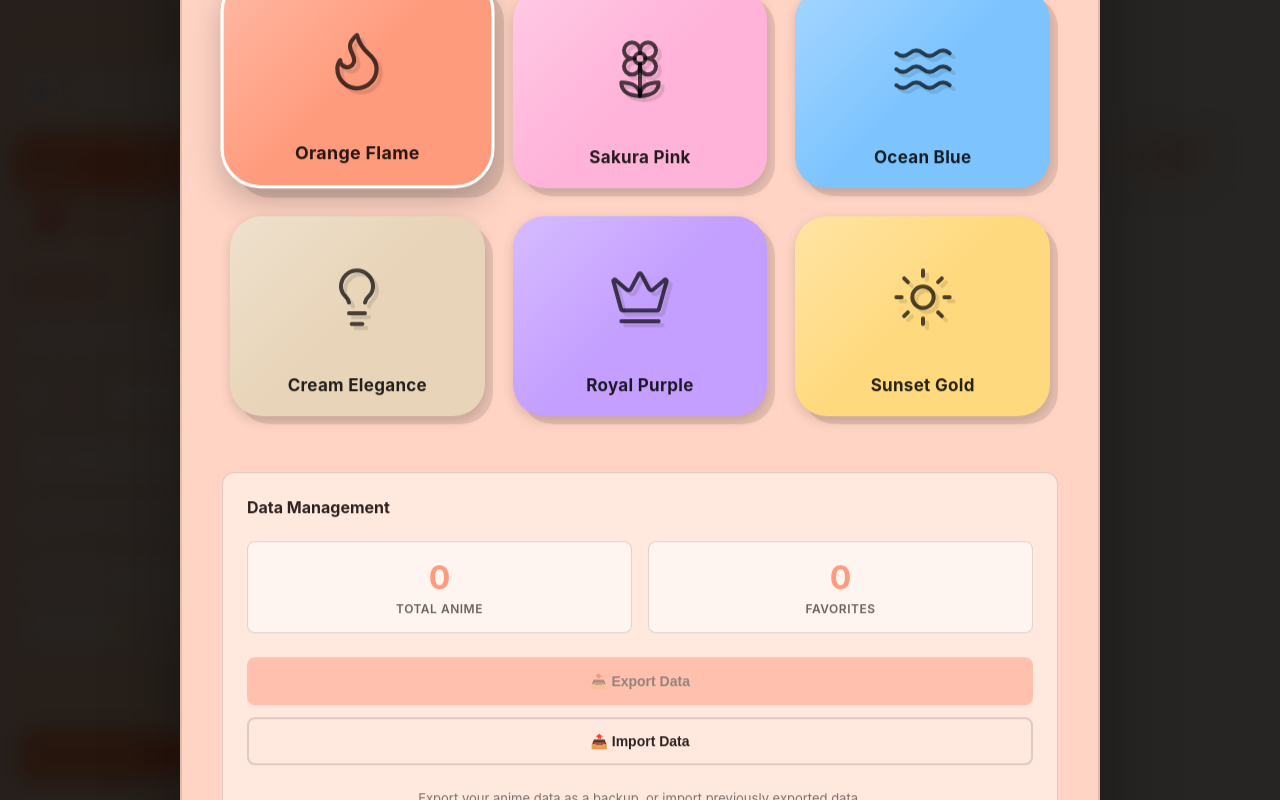
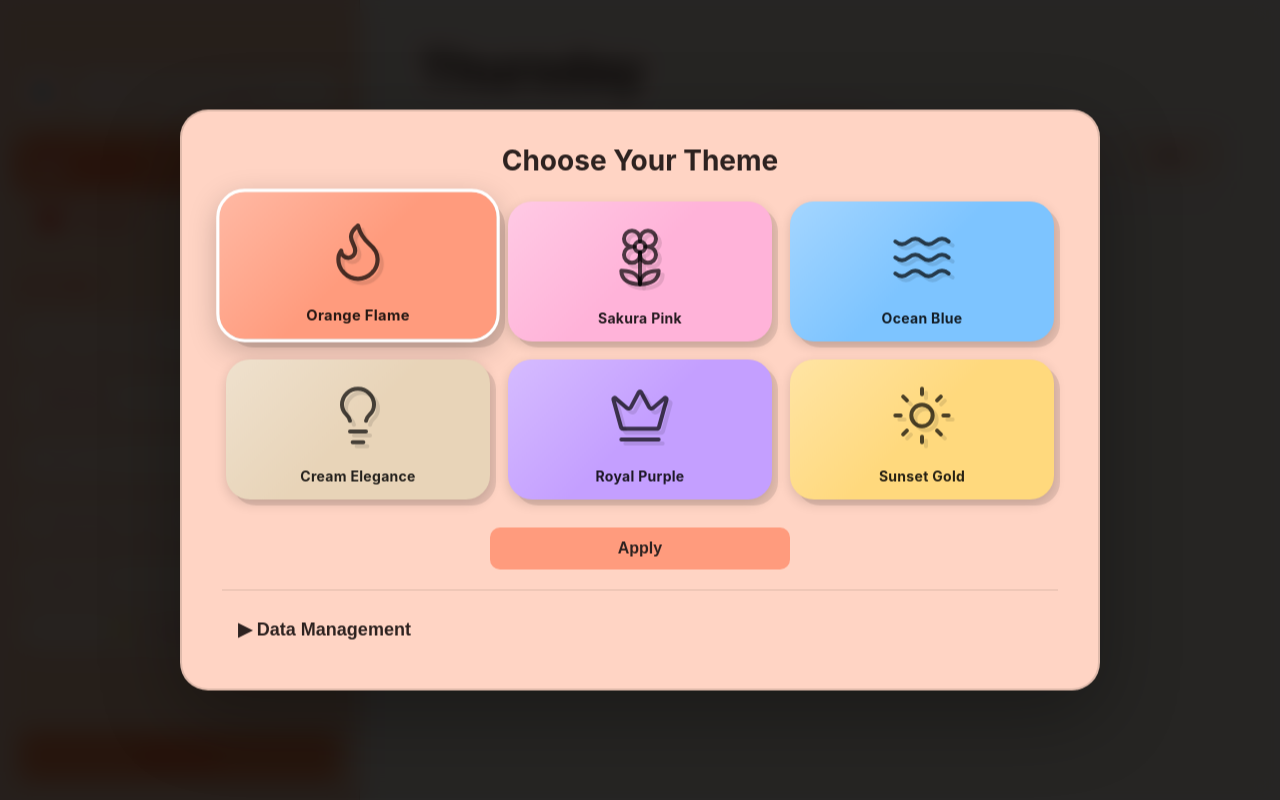
Before and after one commit to Manuel-Mezzanotte/AnimeWeek-2.0, a React (Vite) app: page / in a window 1280 px wide. Both pictures are taken after a click on the button "⚙️". Built offline with nearby package versions, Linux system fonts and the light colour scheme.

Commit message:
feat: implement Data Manager accordion in SettingsModal and update styles for improved layout

```diff
--- a/src/components/SettingsModal.tsx
+++ b/src/components/SettingsModal.tsx
@@ -23,6 +23,7 @@ const SettingsModal: React.FC<SettingsModalProps> = ({
   const { currentTheme, setTheme } = useTheme()
   const [selectedThemeId, setSelectedThemeId] = useState(currentTheme.id)
   const [isAnimating, setIsAnimating] = useState(false)
+  const [isDataManagementOpen, setIsDataManagementOpen] = useState(false)
 
   const handleApply = () => {
     if (selectedThemeId !== currentTheme.id) {
@@ -74,17 +75,6 @@ const SettingsModal: React.FC<SettingsModalProps> = ({
               ))}
             </div>
 
-            {/* Data Manager */}
-            {onImportData && (
-              <DataManager
-                animeList={animeList}
-                onImport={(data) => {
-                  onImportData(data)
-                  onClose()
-                }}
-              />
-            )}
-
             {/* Apply Button */}
             <button
               className={styles.applyButton}
@@ -93,6 +83,32 @@ const SettingsModal: React.FC<SettingsModalProps> = ({
             >
               {isAnimating ? 'Applying...' : 'Apply'}
             </button>
+
+            {/* Data Manager Accordion */}
+            {onImportData && (
+              <div className={styles.dataManagerSection}>
+                <button
+                  className={styles.accordionHeader}
+                  onClick={() => setIsDataManagementOpen(!isDataManagementOpen)}
+                >
+                  <span className={styles.accordionTitle}>
+                    {isDataManagementOpen ? '▼' : '▶'} Data Management
+                  </span>
+                </button>
+
+                {isDataManagementOpen && (
+                  <div className={styles.accordionContent}>
+                    <DataManager
+                      animeList={animeList}
+                      onImport={(data) => {
+                        onImportData(data)
+                        onClose()
+                      }}
+                    />
+                  </div>
+                )}
+              </div>
+            )}
           </motion.div>
 
           {/* Color Wave Animation Overlay */}
--- a/src/styles/DataManager.module.css
+++ b/src/styles/DataManager.module.css
@@ -1,15 +1,15 @@
 .dataManager {
   display: flex;
   flex-direction: column;
-  gap: 24px;
-  padding: 24px;
+  gap: 12px;
+  padding: 16px;
   background-color: var(--color-hover);
   border-radius: 12px;
   border: 1px solid var(--color-border);
 }
 
 .title {
-  font-size: 16px;
+  font-size: 14px;
   font-weight: 700;
   color: var(--color-text-main);
   margin: 0;
@@ -18,28 +18,28 @@
 .stats {
   display: grid;
   grid-template-columns: 1fr 1fr;
-  gap: 16px;
+  gap: 10px;
 }
 
 .statItem {
   display: flex;
   flex-direction: column;
   align-items: center;
-  padding: 16px;
+  padding: 10px;
   background-color: var(--color-bg);
   border-radius: 8px;
   border: 1px solid var(--color-border);
 }
 
 .statValue {
-  font-size: 32px;
+  font-size: 20px;
   font-weight: 700;
   color: var(--color-primary);
-  margin-bottom: 4px;
+  margin-bottom: 2px;
 }
 
 .statLabel {
-  font-size: 12px;
+  font-size: 10px;
   font-weight: 600;
   color: var(--color-text-main);
   opacity: 0.7;
@@ -50,14 +50,14 @@
 .actions {
   display: flex;
   flex-direction: column;
-  gap: 12px;
+  gap: 8px;
 }
 
 .exportButton,
 .importButton {
-  padding: 14px 20px;
+  padding: 10px 16px;
   border-radius: 8px;
-  font-size: 14px;
+  font-size: 13px;
   font-weight: 600;
   cursor: pointer;
   transition: var(--transition-fast);
@@ -65,7 +65,7 @@
   display: flex;
   align-items: center;
   justify-content: center;
-  gap: 8px;
+  gap: 6px;
 }
 
 .exportButton {
--- a/src/styles/SettingsModal.module.css
+++ b/src/styles/SettingsModal.module.css
@@ -35,19 +35,19 @@
 }
 
 .title {
-  font-size: 32px;
+  font-size: 28px;
   font-weight: 700;
   color: var(--color-text-main);
-  margin-bottom: 32px;
+  margin-bottom: 20px;
   text-align: center;
 }
 
 .themesGrid {
   display: grid;
   grid-template-columns: repeat(3, 1fr);
-  gap: 28px;
-  margin-bottom: 48px;
-  padding: 8px;
+  gap: 18px;
+  margin-bottom: 24px;
+  padding: 4px;
 }
 
 .applyButton {
@@ -55,12 +55,12 @@
   max-width: 300px;
   margin: 0 auto;
   display: block;
-  padding: 16px 32px;
+  padding: 12px 28px;
   background-color: var(--color-primary);
   border: none;
-  border-radius: 12px;
+  border-radius: 10px;
   color: var(--color-text-on-primary);
-  font-size: 18px;
+  font-size: 16px;
   font-weight: 700;
   cursor: pointer;
   transition: var(--transition-fast);
@@ -78,6 +78,55 @@
 .applyButton:disabled {
   opacity: 0.6;
   cursor: not-allowed;
+}
+
+/* Data Manager Accordion */
+.dataManagerSection {
+  margin-top: 20px;
+  border-top: 1px solid var(--color-border);
+  padding-top: 16px;
+}
+
+.accordionHeader {
+  width: 100%;
+  background: none;
+  border: none;
+  padding: 12px 16px;
+  display: flex;
+  align-items: center;
+  cursor: pointer;
+  transition: var(--transition-fast);
+  border-radius: 8px;
+}
+
+.accordionHeader:hover {
+  background-color: rgba(255, 255, 255, 0.05);
+}
+
+.accordionTitle {
+  font-size: 18px;
+  font-weight: 600;
+  color: var(--color-text-main);
+  display: flex;
+  align-items: center;
+  gap: 12px;
+}
+
+.accordionContent {
+  margin-top: 16px;
+  padding: 0 16px;
+  animation: slideDown 0.3s ease;
+}
+
+@keyframes slideDown {
+  from {
+    opacity: 0;
+    transform: translateY(-10px);
+  }
+  to {
+    opacity: 1;
+    transform: translateY(0);
+  }
 }
 
 /* Color Wave Animation */
--- a/src/styles/ThemeCard.module.css
+++ b/src/styles/ThemeCard.module.css
@@ -1,5 +1,5 @@
 .card {
-  border-radius: 32px;
+  border-radius: 24px;
   padding: 0;
   cursor: pointer;
   transition: all 0.3s cubic-bezier(0.4, 0, 0.2, 1);
@@ -8,11 +8,11 @@
   flex-direction: column;
   align-items: center;
   justify-content: space-between;
-  height: 200px;
-  min-height: 200px;
+  height: 140px;
+  min-height: 140px;
   position: relative;
   box-shadow:
-    8px 8px 0px rgba(0, 0, 0, 0.1),
+    6px 6px 0px rgba(0, 0, 0, 0.1),
     0 4px 12px rgba(0, 0, 0, 0.15);
   border: none;
 }
@@ -24,30 +24,30 @@
   left: 0;
   right: 0;
   bottom: 0;
-  border-radius: 32px;
+  border-radius: 24px;
   background: linear-gradient(135deg, rgba(255, 255, 255, 0.3) 0%, transparent 50%);
   pointer-events: none;
 }
 
 .card:hover {
-  transform: translateY(-8px) scale(1.02);
+  transform: translateY(-6px) scale(1.02);
   box-shadow:
-    12px 12px 0px rgba(0, 0, 0, 0.12),
-    0 12px 24px rgba(0, 0, 0, 0.2);
+    8px 8px 0px rgba(0, 0, 0, 0.12),
+    0 8px 20px rgba(0, 0, 0, 0.2);
 }
 
 .card.selected {
-  transform: translateY(-8px) scale(1.05);
+  transform: translateY(-6px) scale(1.05);
   box-shadow:
-    12px 12px 0px rgba(0, 0, 0, 0.12),
-    0 12px 32px rgba(0, 0, 0, 0.25);
+    8px 8px 0px rgba(0, 0, 0, 0.12),
+    0 8px 28px rgba(0, 0, 0, 0.25);
 }
 
 .card.selected::after {
   content: '';
   position: absolute;
   inset: -3px;
-  border-radius: 38px;
+  border-radius: 27px;
   border: 3px solid white;
   pointer-events: none;
   z-index: 10;
@@ -59,7 +59,7 @@
   align-items: center;
   justify-content: center;
   width: 100%;
-  padding: 30px 20px 10px 20px;
+  padding: 20px 20px 8px 20px;
   position: relative;
 }
 
@@ -82,19 +82,19 @@
 
 .nameOverlay {
   width: 100%;
-  padding: 16px 16px 20px 16px;
+  padding: 10px 12px 14px 12px;
   background: transparent;
   position: relative;
   z-index: 3;
 }
 
 .name {
-  font-size: 17px;
+  font-size: 14px;
   font-weight: 700;
   color: rgba(0, 0, 0, 0.85);
   text-align: center;
   margin: 0;
-  line-height: 1.3;
+  line-height: 1.2;
   letter-spacing: 0.3px;
   text-shadow: none;
 }
```
